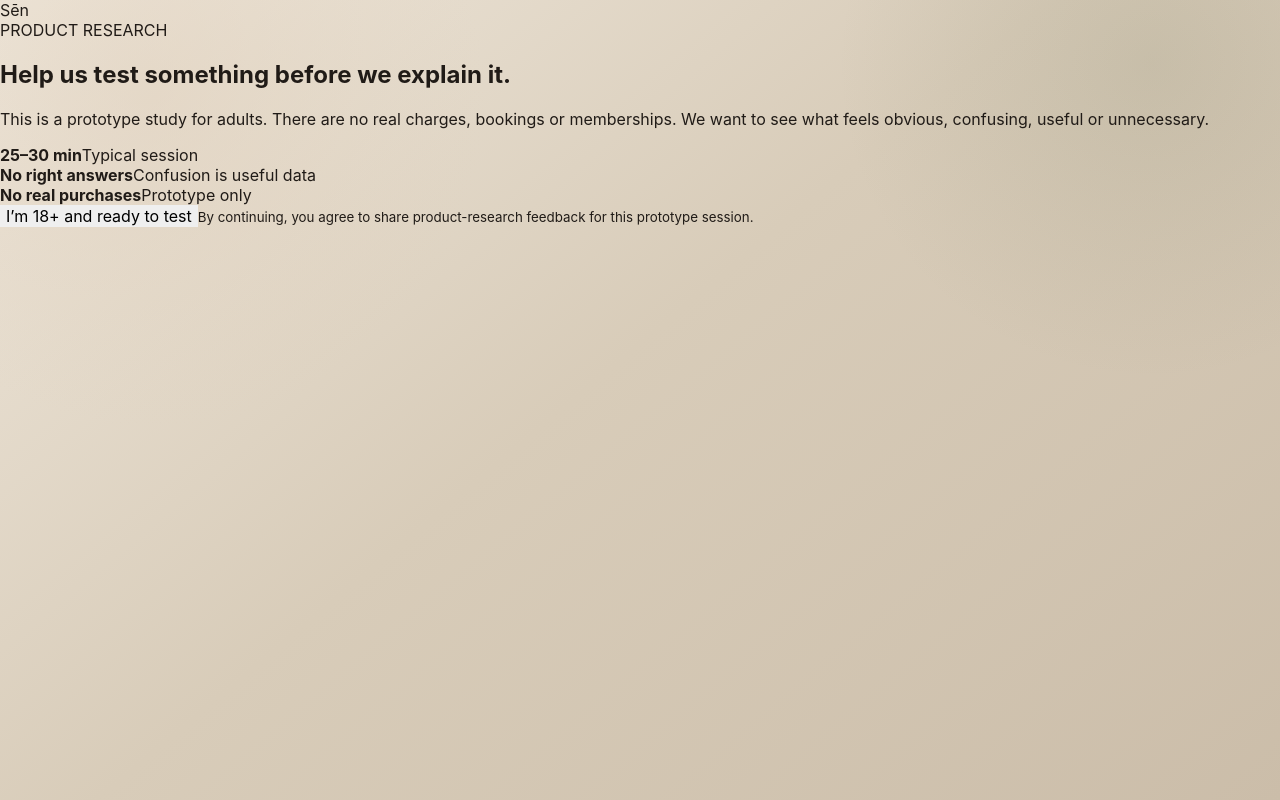
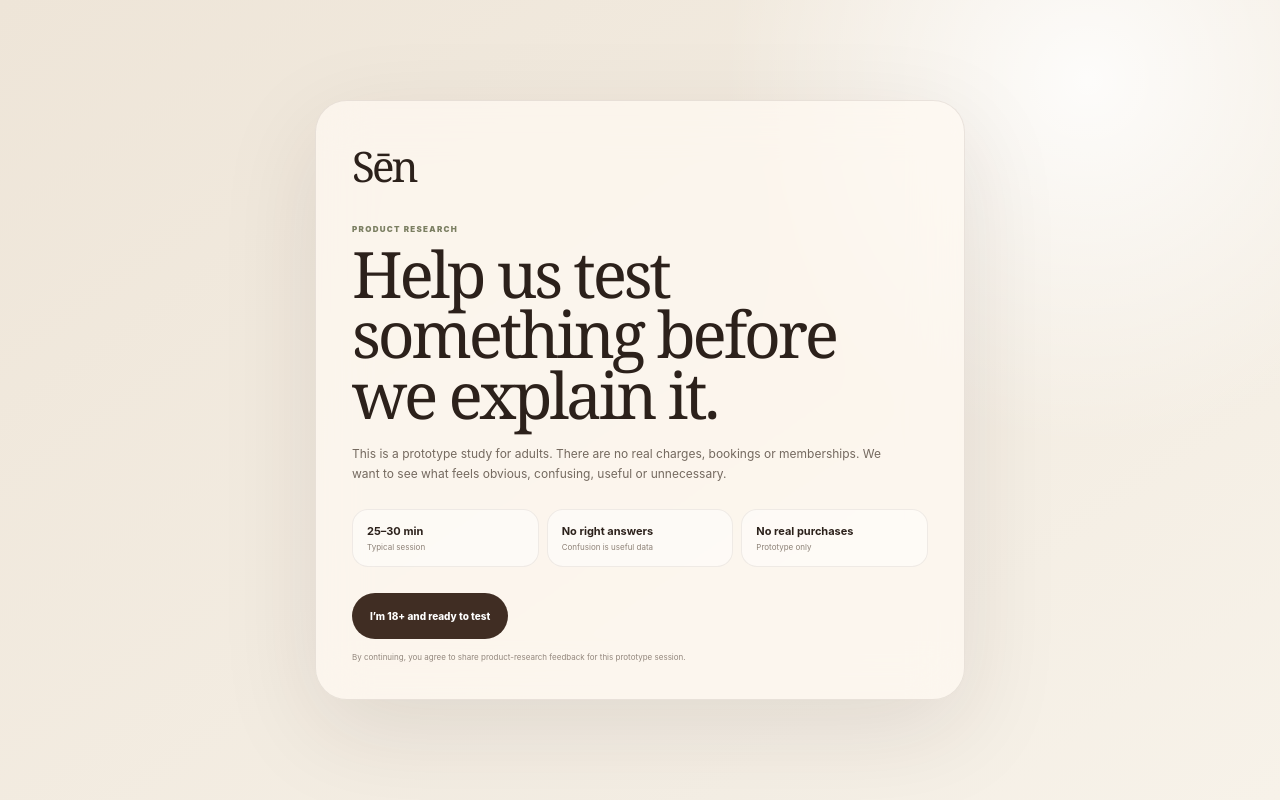
Before and after one commit to laraoliveiracassemiros-del/make-it-happen, a Next.js app: page /test in a window 1280 px wide. Built offline with nearby package versions, Linux system fonts and the light colour scheme.

Commit message:
style Sēn external participant test flow

```diff
--- a/src/app/globals.css
+++ b/src/app/globals.css
@@ -1361,3 +1361,21 @@ button:active { transform: scale(.985); }
 .research-decision{margin-top:18px;padding:28px;border-radius:24px;background:#403229;color:#f8efe4}
 .research-decision>span{color:#d0bea7}.research-decision h2{max-width:780px;font-family:Georgia,serif;font-size:34px;font-weight:500;letter-spacing:-.04em;margin:9px 0}.research-decision p{max-width:680px;margin:0;color:rgba(248,239,228,.6);font-size:10px;line-height:1.55}
 @media(max-width:900px){.research-console{grid-template-columns:1fr}.research-sidebar{display:none}.evidence-cards{grid-template-columns:1fr}.research-row{grid-template-columns:45px 1fr}.research-row>div:nth-child(3),.research-row>div:nth-child(4){grid-column:2}.research-header{display:block}.research-counter{margin-top:15px;width:max-content}}
+
+/* Sēn external research flow */
+.external-test-shell{min-height:100vh;display:grid;place-items:center;padding:24px;background:radial-gradient(circle at 85% 10%,rgba(255,255,255,.85),transparent 28%),linear-gradient(145deg,#eee5d8,#f7f2e9);color:#2c211b}
+.test-card{width:min(650px,100%);padding:36px;border-radius:32px;background:rgba(255,250,242,.7);border:1px solid rgba(64,45,35,.1);box-shadow:0 30px 100px rgba(47,34,26,.1);backdrop-filter:blur(25px)}
+.test-brand{font-family:Georgia,serif;font-size:42px;letter-spacing:-.07em}
+.test-kicker{display:block;margin-top:30px;font-size:8px;letter-spacing:.16em;font-weight:900;color:#7b7f62}
+.test-card h1{font-family:Georgia,serif;font-size:clamp(38px,6vw,64px);line-height:.95;font-weight:500;letter-spacing:-.05em;margin:10px 0 18px}
+.test-card p{max-width:540px;color:#74695f;line-height:1.65;font-size:12px}
+.test-rules{display:grid;grid-template-columns:repeat(3,1fr);gap:8px;margin:26px 0}
+.test-rules div{padding:14px;border-radius:16px;background:rgba(255,255,255,.48);border:1px solid rgba(64,45,35,.08)}
+.test-rules b,.test-rules span{display:block}.test-rules b{font-size:11px}.test-rules span{margin-top:4px;color:#8d8177;font-size:8px}
+.test-primary,.test-secondary{display:inline-flex;align-items:center;justify-content:center;min-height:46px;padding:0 18px;border-radius:999px;text-decoration:none;font-size:10px;font-weight:800}
+.test-primary{background:#402d23;color:#fff}.test-secondary{background:#e6dbcc;color:#402d23;border:0}
+.test-card>small{display:block;margin-top:12px;color:#93877d;font-size:8px;line-height:1.5}
+.test-topline{display:flex;align-items:center;justify-content:space-between}.test-topline>span{font-size:9px;color:#8c8077}
+.test-actions{display:flex;gap:8px;flex-wrap:wrap;margin-top:28px}.test-back{margin-top:14px;background:transparent;color:#7f746b;font-size:9px}
+.finish-prompts{display:grid;gap:8px;margin:24px 0}.finish-prompts span{padding:10px 12px;border-radius:12px;background:rgba(255,255,255,.45);font-size:10px}
+@media(max-width:620px){.test-card{padding:24px}.test-rules{grid-template-columns:1fr}.test-actions{display:grid}.test-primary,.test-secondary{width:100%}}
```
